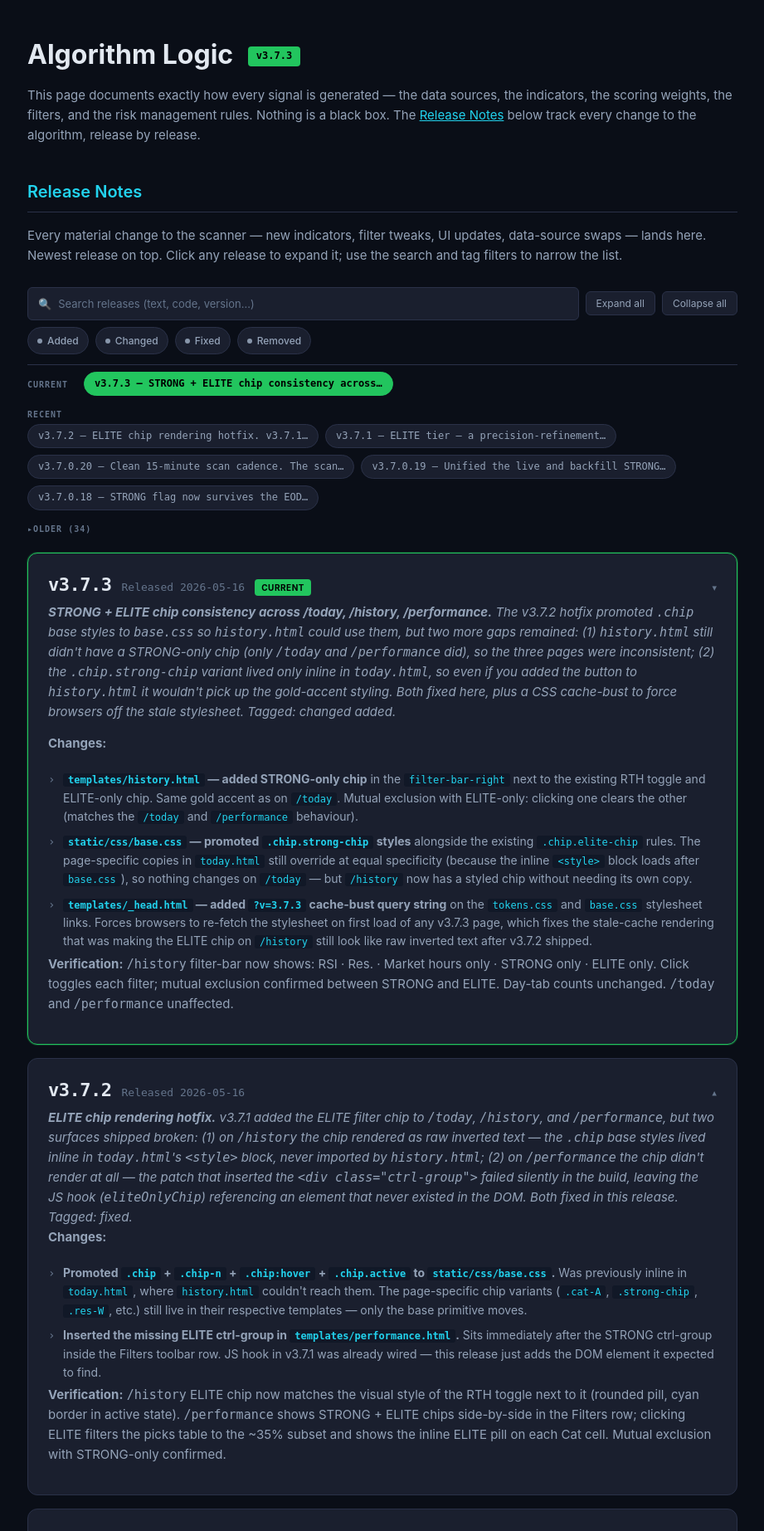
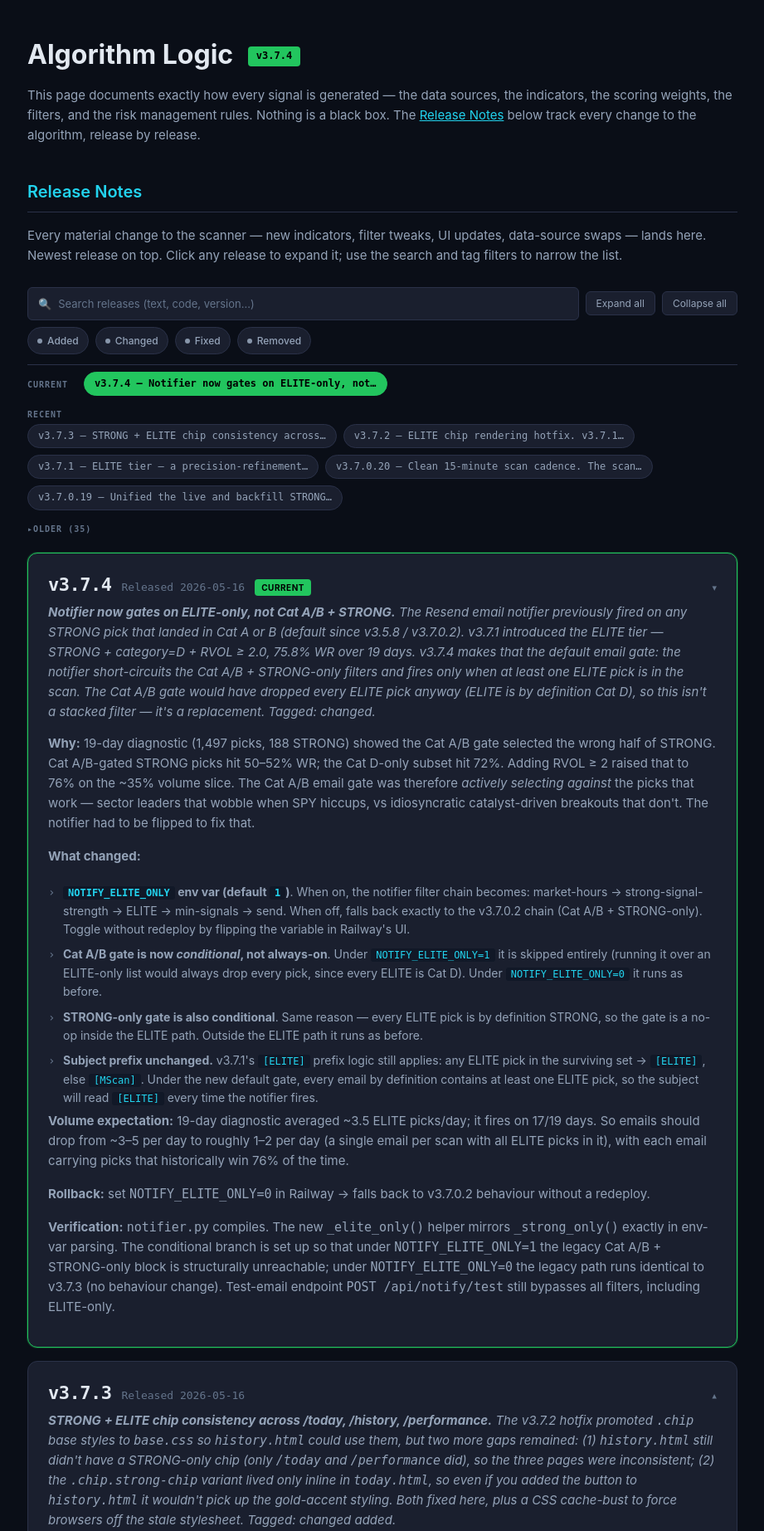
Before and after one commit to raveeshbhasin-assistant/momentum-scanner, a FastAPI app: page /logic in a window 1280 px wide. Shown: the part 70-1915 px from the top of the page at 83% size, without its empty margins (179-1100 px from the left). Run offline with FastAPI, Linux system fonts and the light colour scheme; some libraries are stand-ins or nearby versions.

Commit message:
v3.7.4: notifier gates emails on ELITE-only (not Cat A/B + STRONG)
The notifier previously fired on STRONG picks that landed in Cat A or B
(default since v3.5.8 / v3.7.0.2). v3.7.1 introduced the ELITE tier:
STRONG + category=D + RVOL >= 2.0, 75.8% WR over 19 days. v3.7.4 makes
that the default email gate.

Crucially, the Cat A/B + STRONG-only gates would drop every ELITE pick
if stacked underneath (every ELITE is Cat D, which Cat A/B excludes).
So v3.7.4 doesn't stack — it short-circuits both legacy gates when
ELITE-only is on. When ELITE-only is off (NOTIFY_ELITE_ONLY=0), the
legacy Cat A/B + STRONG-only chain runs unchanged.

Changes:

  notifier.py
    + _elite_only() helper, mirrors _strong_only() (env: NOTIFY_ELITE_ONLY,
      default '1'). Toggle without redeploy via Railway's variable UI.
    Refactored send_scan_email filter chain:
      - When NOTIFY_ELITE_ONLY=1: filter strong picks by _is_elite();
        if survivors >= NOTIFY_MIN_SIGNALS, send. Cat A/B + STRONG-only
        gates are skipped (would drop everything anyway).
      - When NOTIFY_ELITE_ONLY=0: identical to v3.7.3 (Cat A/B +
        STRONG-only). No behaviour change in the legacy path.
    Updated docstring to reflect the new default gate.

  templates/logic.html
    Release card with the full rationale (19-day WR delta on the Cat A/B
    vs Cat D split), what changed, volume expectation (~1–2 emails/day
    vs ~3–5 previously), and rollback path.

  app.py, _footer.html, _head.html
    Version bump v3.7.3 -> v3.7.4. CSS cache-bust also updated.

Volume expectation: 19-day diagnostic averaged ~3.5 ELITE picks/day;
ELITE fired on 17/19 days. Emails should drop from ~3-5 per day to
~1-2 per day, with each email carrying picks that historically win 76%
of the time.

Test-email endpoint POST /api/notify/test still bypasses all filters
including ELITE-only. The v3.7.1 [ELITE] subject prefix logic is
unchanged — under the new default gate every email by definition has
at least one ELITE pick, so the subject reads [ELITE] every time.

```diff
--- a/app.py
+++ b/app.py
@@ -61,7 +61,7 @@ logging.basicConfig(
 logger = logging.getLogger(__name__)
 
 # ── App Setup ─────────────────────────────────────────────────
-app = FastAPI(title="Momentum Scanner", version="3.7.3")
+app = FastAPI(title="Momentum Scanner", version="3.7.4")
 
 BASE_DIR = Path(__file__).parent
 templates = Jinja2Templates(directory=str(BASE_DIR / "templates"))
--- a/templates/_footer.html
+++ b/templates/_footer.html
@@ -13,6 +13,6 @@
         {% endwith %}
 #}
 <footer class="footer">
-    Momentum Scanner v3.7.3 &mdash; For educational and informational purposes only. Not financial advice.
+    Momentum Scanner v3.7.4 &mdash; For educational and informational purposes only. Not financial advice.
     {% if footer_note %}<br><span style="opacity:0.8">{{ footer_note }}</span>{% endif %}
 </footer>
--- a/templates/_head.html
+++ b/templates/_head.html
@@ -19,5 +19,5 @@
    Railway terminates TLS, so FastAPI sees http:// internally and url_for
    emits absolute http:// URLs which HTTPS browsers refuse to load. #}
 <link rel="icon" type="image/svg+xml" href="/static/favicon.svg">
-<link rel="stylesheet" href="/static/css/tokens.css?v=3.7.3">
-<link rel="stylesheet" href="/static/css/base.css?v=3.7.3">
+<link rel="stylesheet" href="/static/css/tokens.css?v=3.7.4">
+<link rel="stylesheet" href="/static/css/base.css?v=3.7.4">
--- a/templates/logic.html
+++ b/templates/logic.html
@@ -2,7 +2,7 @@
 <html lang="en">
 <head>
     {% include "_head.html" %}
-    <title>Algorithm Logic — Momentum Scanner v3.7.3</title>
+    <title>Algorithm Logic — Momentum Scanner v3.7.4</title>
     <style>
         /* line-height: 1.6 is inherited from base.css — Phase 5 readability target */
         .content { max-width: 920px; margin: 0 auto; padding: 40px 32px 48px; }
@@ -351,7 +351,7 @@
     {% with active_page="logic", page_title="Algorithm Logic" %}{% include "_nav.html" %}{% endwith %}
 
     <main class="content">
-        <h1>Algorithm Logic <span class="version-tag">v3.7.3</span></h1>
+        <h1>Algorithm Logic <span class="version-tag">v3.7.4</span></h1>
         <p>This page documents exactly how every signal is generated — the data sources, the indicators, the scoring weights, the filters, and the risk management rules. Nothing is a black box. The <a href="#release-notes" style="color: var(--cyan);">Release Notes</a> below track every change to the algorithm, release by release.</p>
 
         <!-- ═══════════════════════════════════════════════════════ -->
@@ -388,12 +388,34 @@
         <!-- TOC is rendered by JS in three groups: Current / Recent / Older -->
         <div class="release-toc-groups" id="tocGroups" aria-label="Release table of contents"></div>
 
+        <!-- ───── v3.7.4 ───── -->
+        <div class="release current" id="v3-7-4">
+            <div class="release-header">
+                <span class="release-version">v3.7.4</span>
+                <span class="release-date">Released 2026-05-16</span>
+                <span class="release-pill pill-current">Current</span>
+            </div>
+            <div class="release-title"><strong>Notifier now gates on ELITE-only, not Cat A/B + STRONG.</strong> The Resend email notifier previously fired on any STRONG pick that landed in Cat A or B (default since v3.5.8 / v3.7.0.2). v3.7.1 introduced the ELITE tier — STRONG + category=D + RVOL ≥ 2.0, 75.8% WR over 19 days. v3.7.4 makes that the default email gate: the notifier short-circuits the Cat A/B + STRONG-only filters and fires only when at least one ELITE pick is in the scan. The Cat A/B gate would have dropped every ELITE pick anyway (ELITE is by definition Cat D), so this isn't a stacked filter — it's a replacement. Tagged: <span class="pill pill-changed">changed</span>.</div>
+            <div class="release-details">
+                <p><strong>Why:</strong> 19-day diagnostic (1,497 picks, 188 STRONG) showed the Cat A/B gate selected the wrong half of STRONG. Cat A/B-gated STRONG picks hit 50–52% WR; the Cat D-only subset hit 72%. Adding RVOL ≥ 2 raised that to 76% on the ~35% volume slice. The Cat A/B email gate was therefore <em>actively selecting against</em> the picks that work — sector leaders that wobble when SPY hiccups, vs idiosyncratic catalyst-driven breakouts that don't. The notifier had to be flipped to fix that.</p>
+                <p><strong>What changed:</strong></p>
+                <ul>
+                    <li><strong><code>NOTIFY_ELITE_ONLY</code> env var (default <code>1</code>)</strong>. When on, the notifier filter chain becomes: market-hours → strong-signal-strength → ELITE → min-signals → send. When off, falls back exactly to the v3.7.0.2 chain (Cat A/B + STRONG-only). Toggle without redeploy by flipping the variable in Railway's UI.</li>
+                    <li><strong>Cat A/B gate is now <em>conditional</em>, not always-on</strong>. Under <code>NOTIFY_ELITE_ONLY=1</code> it is skipped entirely (running it over an ELITE-only list would always drop every pick, since every ELITE is Cat D). Under <code>NOTIFY_ELITE_ONLY=0</code> it runs as before.</li>
+                    <li><strong>STRONG-only gate is also conditional</strong>. Same reason — every ELITE pick is by definition STRONG, so the gate is a no-op inside the ELITE path. Outside the ELITE path it runs as before.</li>
+                    <li><strong>Subject prefix unchanged.</strong> v3.7.1's <code>[ELITE]</code> prefix logic still applies: any ELITE pick in the surviving set → <code>[ELITE]</code>, else <code>[MScan]</code>. Under the new default gate, every email by definition contains at least one ELITE pick, so the subject will read <code>[ELITE]</code> every time the notifier fires.</li>
+                </ul>
+                <p><strong>Volume expectation:</strong> 19-day diagnostic averaged ~3.5 ELITE picks/day; it fires on 17/19 days. So emails should drop from ~3–5 per day to roughly 1–2 per day (a single email per scan with all ELITE picks in it), with each email carrying picks that historically win 76% of the time.</p>
+                <p><strong>Rollback:</strong> set <code>NOTIFY_ELITE_ONLY=0</code> in Railway → falls back to v3.7.0.2 behaviour without a redeploy.</p>
+                <p><strong>Verification:</strong> <code>notifier.py</code> compiles. The new <code>_elite_only()</code> helper mirrors <code>_strong_only()</code> exactly in env-var parsing. The conditional branch is set up so that under <code>NOTIFY_ELITE_ONLY=1</code> the legacy Cat A/B + STRONG-only block is structurally unreachable; under <code>NOTIFY_ELITE_ONLY=0</code> the legacy path runs identical to v3.7.3 (no behaviour change). Test-email endpoint <code>POST /api/notify/test</code> still bypasses all filters, including ELITE-only.</p>
+            </div>
+        </div>
+
         <!-- ───── v3.7.3 ───── -->
-        <div class="release current" id="v3-7-3">
+        <div class="release" id="v3-7-3">
             <div class="release-header">
                 <span class="release-version">v3.7.3</span>
                 <span class="release-date">Released 2026-05-16</span>
-                <span class="release-pill pill-current">Current</span>
             </div>
             <div class="release-title"><strong>STRONG + ELITE chip consistency across /today, /history, /performance.</strong> The v3.7.2 hotfix promoted <code>.chip</code> base styles to <code>base.css</code> so <code>history.html</code> could use them, but two more gaps remained: <em>(1)</em> <code>history.html</code> still didn't have a STRONG-only chip (only <code>/today</code> and <code>/performance</code> did), so the three pages were inconsistent; <em>(2)</em> the <code>.chip.strong-chip</code> variant lived only inline in <code>today.html</code>, so even if you added the button to <code>history.html</code> it wouldn't pick up the gold-accent styling. Both fixed here, plus a CSS cache-bust to force browsers off the stale stylesheet. Tagged: <span class="pill pill-changed">changed</span> <span class="pill pill-added">added</span>.</div>
             <div class="release-details">
```
Also changed, not shown: notifier.py (+58 -23 lines).
